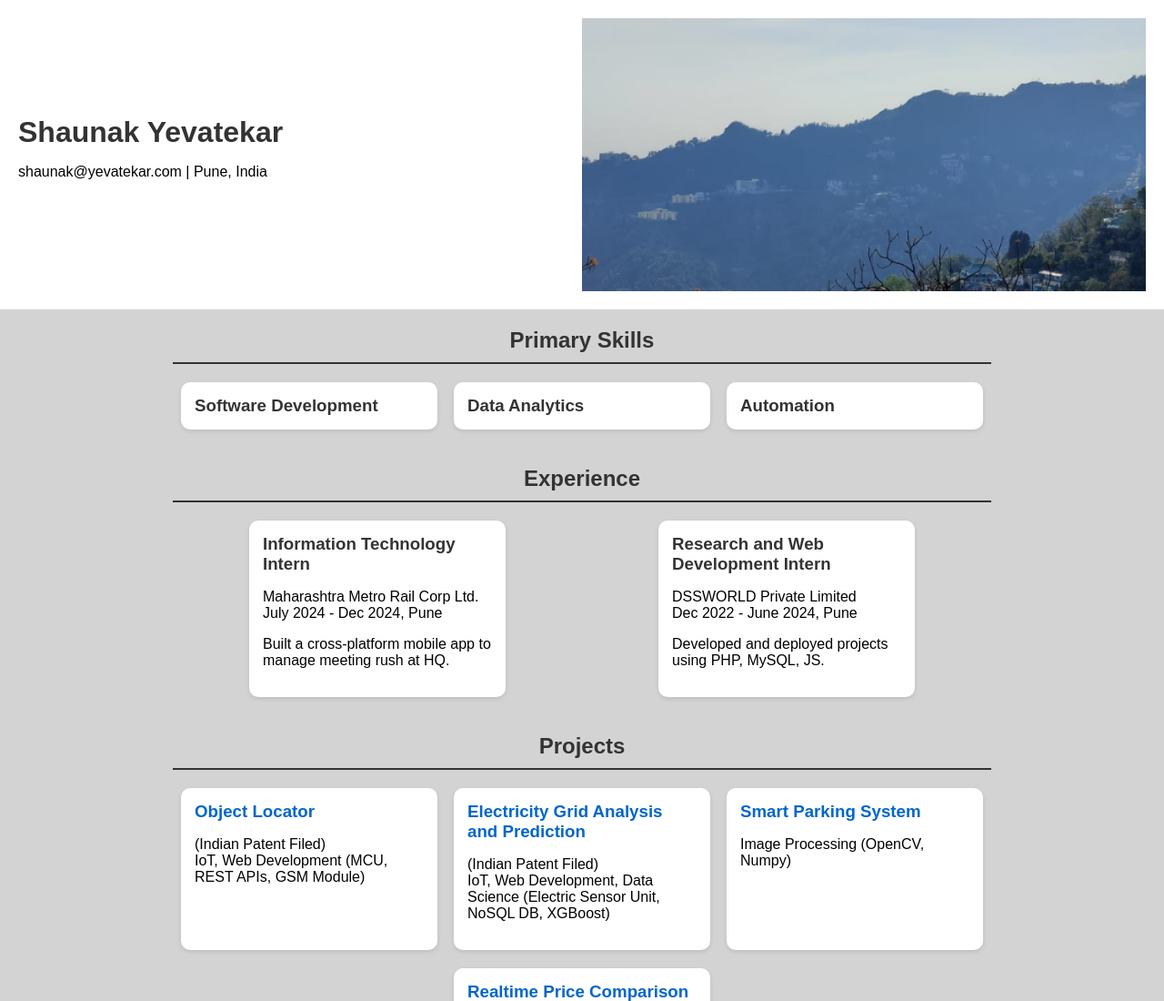
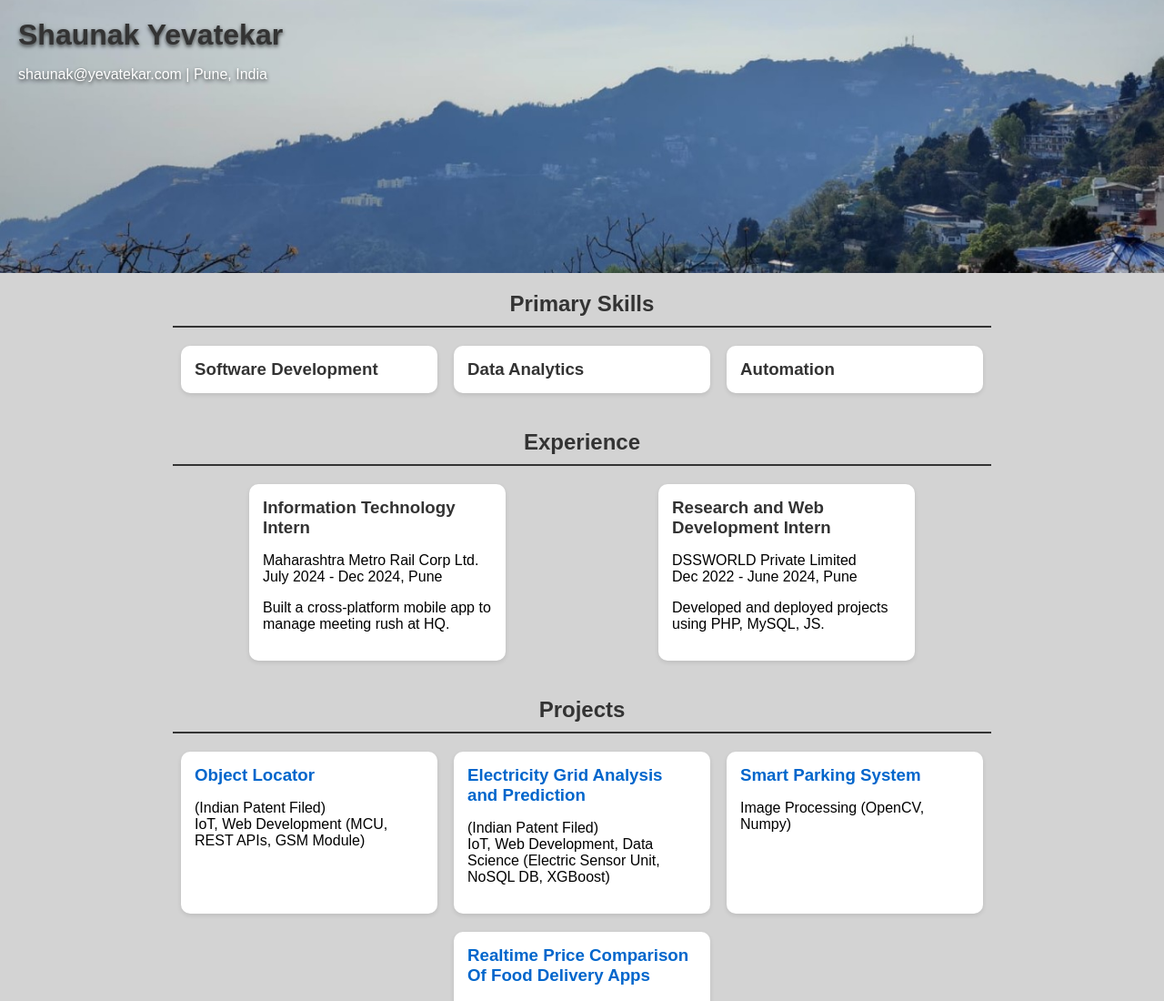
Before and after one commit to IamShaunak/IamShaunak.github.io, a plain HTML site: page index.html in a window 1280 px wide. Shown: the top 1100 px of the page at 91% size. Drawn offline with Linux system fonts and the light colour scheme.

Commit message:
Update index.html

```diff
--- a/index.html
+++ b/index.html
@@ -11,23 +11,22 @@
             padding: 0;
         }
         .header {
+            position: relative; /* Allows absolute positioning of text */
             width: 100%;
-            display: flex; /* Use flexbox for side-by-side layout */
-            align-items: center; /* Vertically center content */
-            justify-content: space-between; /* Space out left and right */
-            background-color: #fff;
-            padding: 20px;
-            box-sizing: border-box;
+            height: 300px; /* Adjust height as needed */
+        }
+        .profile {
+            width: 100%; /* Full width */
+            height: 100%; /* Fill the header height */
+            object-fit: cover; /* Ensures image covers without distortion */
+            display: block;
         }
         .header-text {
-            text-align: left; /* Align text to the left */
-            flex: 1; /* Take up available space on the left */
-        }
-        .profile {
-            width: 50%; /* Half the width for the image */
-            height: 300px; /* Adjust as needed */
-            object-fit: cover;
-            margin: 0;
+            position: absolute; /* Overlay text on image */
+            top: 20px; /* Distance from top */
+            left: 20px; /* Distance from left */
+            color: #fff; /* White text for contrast */
+            text-shadow: 0 2px 4px rgba(0, 0, 0, 0.7); /* Shadow for readability */
         }
         .container {
             max-width: 900px;
@@ -37,7 +36,7 @@
         }
         h1, h2, h3 {
             color: #333;
-            margin: 0; /* Remove default margins */
+            margin: 0;
         }
         h2 {
             border-bottom: 2px solid #333;
@@ -76,13 +75,13 @@
     </style>
 </head>
 <body>
-    <!-- Header with Name on Left and Image on Right -->
+    <!-- Header with Text Overlaid on Full-Width Image -->
     <div class="header">
+        <img src="assets/image.jpeg" alt="Shaunak Yevatekar" class="profile">
         <div class="header-text">
             <h1>Shaunak Yevatekar</h1>
             <p>shaunak@yevatekar.com | Pune, India</p>
         </div>
-        <img src="assets/image.jpeg" alt="Shaunak Yevatekar" class="profile">
     </div>
 
     <!-- Main Content -->
```
